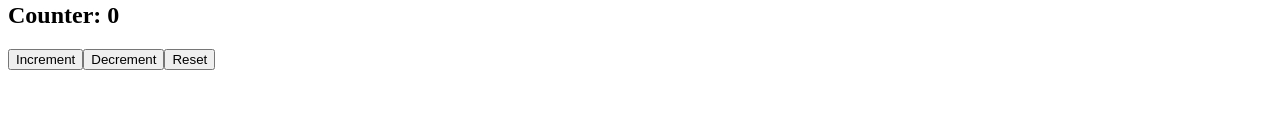
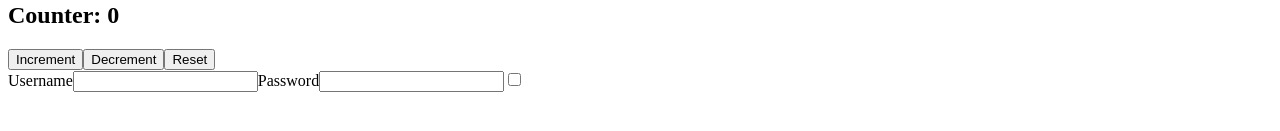
Before and after one commit to Marius0092/react-exercises, a React (Create React App) app: page / in a window 1280 px wide. Shown: the part 427-558 px from the top of the page. Built offline with nearby package versions, Linux system fonts and the light colour scheme; no server answers.

Commit message:
custom-hooks-02

```diff
--- a/src/App.js
+++ b/src/App.js
@@ -10,6 +10,7 @@ import { Counter } from "./Counter";
 import { GithubUser } from "./GithubUser";
 import { GithubUserList } from "./GithubUserList";
 import { HookCounter } from "./UseCounter";
+import { HookForm } from "./HookForm";
 
 export function App() {
 
@@ -38,6 +39,7 @@ export function App() {
             <GithubUser username="Marius0092" />
             <GithubUserList />
             <HookCounter />
+            <HookForm />
         </div>
     )
 }
--- /dev/null
+++ b/src/HookForm.js
@@ -0,0 +1,53 @@
+import { useState } from "react";
+
+function useForm() {
+    const [data, setData] = useState({
+        username: '',
+        password: '',
+        remember: false
+    })
+
+
+    function handleInput(event) {
+        const { name, value, type, checked } = event.target
+
+        setData((data) => {
+            return {
+                ...data,
+                [name]: type === 'checkbox' ? checked : value
+            }
+        })
+    }
+
+    console.log(data)
+
+    return {
+        username: data.username,
+        password: data.password,
+        remember: data.remember,
+        inputChange: handleInput
+    }
+
+}
+
+export function HookForm() {
+    const { username, password, remember, inputChange } = useForm({
+        username: '',
+        password: '',
+        remember: false
+    })
+
+    return (
+        <form>
+            <label>
+                Username
+                <input name="username" type="text" value={username} onChange={inputChange}></input>
+            </label>
+            <label>
+                Password
+                <input name="password" type="password" value={password} onChange={inputChange}></input>
+            </label>
+            <input type="checkbox" value={remember}></input>
+        </form>
+    )
+}
```
